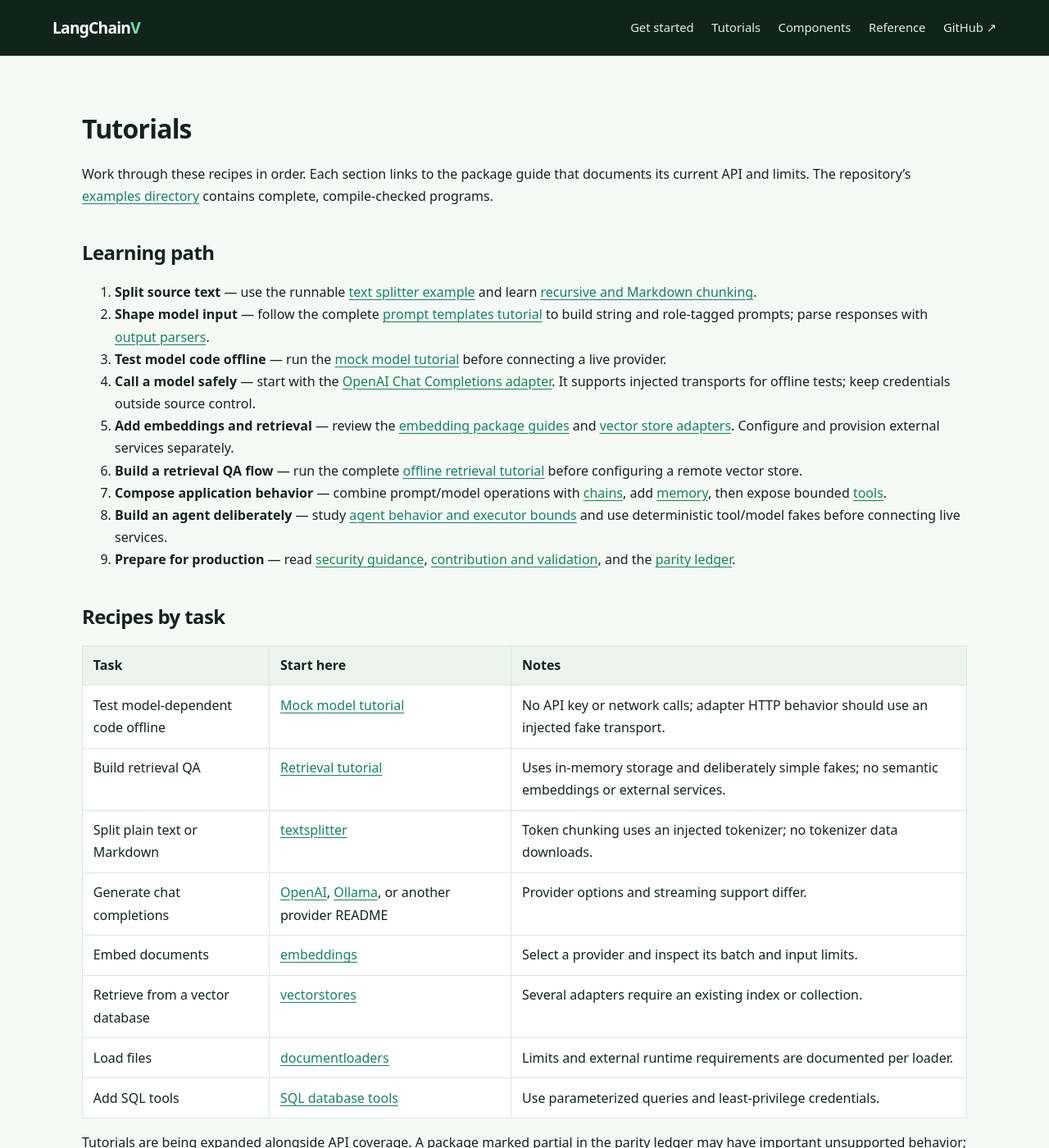
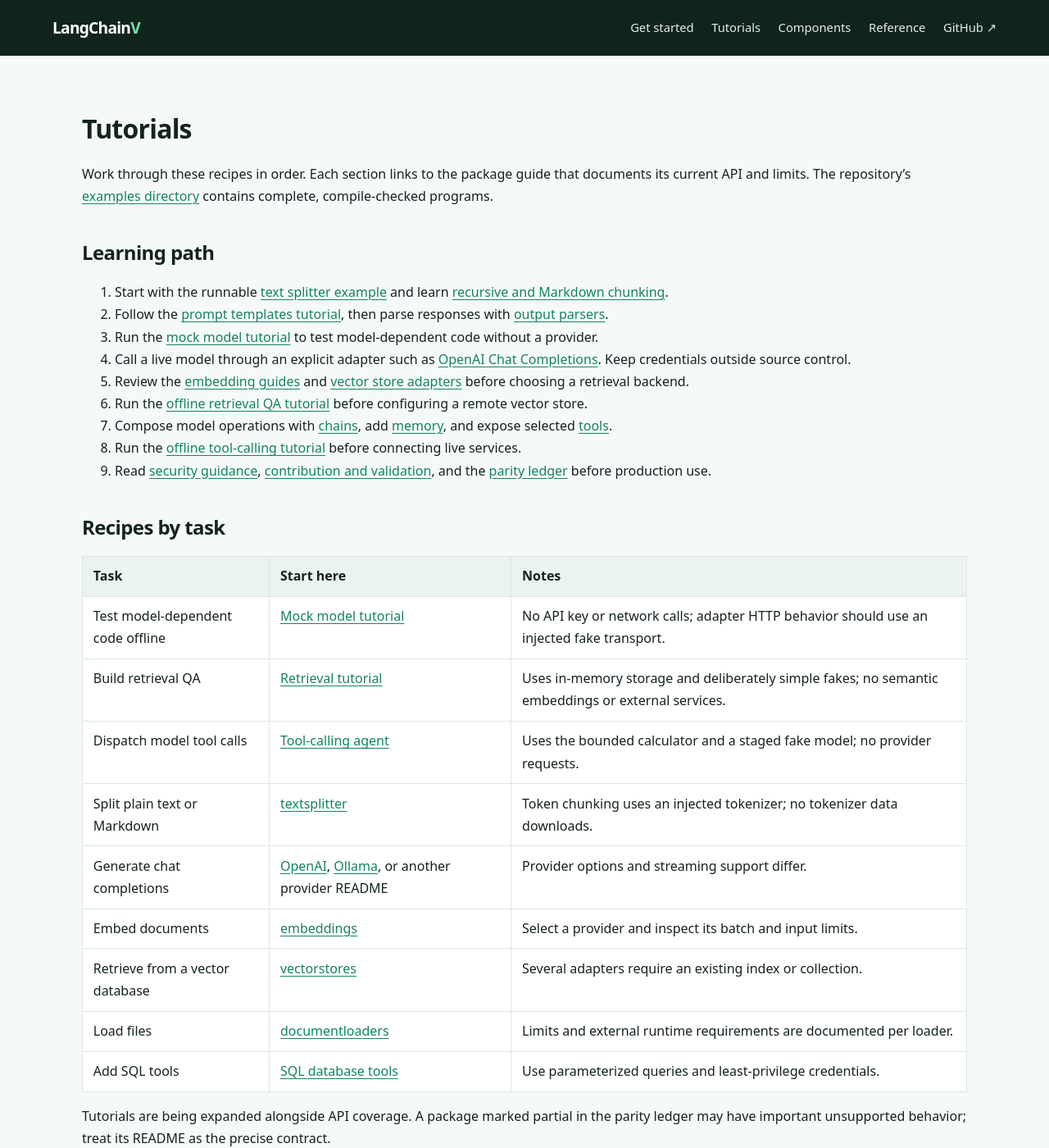
Before and after one commit to ulises-jeremias/langchainv, a Jekyll site: the page built from docs/tutorials.md, in a window 1280 px wide and 1400 px high. Shown: the whole window at 82% size. Built offline with Jekyll 4.4.1, drawn with Linux system fonts in a browser that asks for light colours.

Commit message:
docs: add tool-calling agent tutorial

```diff
--- a/docs/tutorials.md
+++ b/docs/tutorials.md
@@ -10,15 +10,15 @@ Work through these recipes in order. Each section links to the package guide tha
 
 ## Learning path
 
-1. **Split source text** — use the runnable [text splitter example](https://github.com/ulises-jeremias/langchainv/blob/main/examples/text_splitter/main.v) and learn [recursive and Markdown chunking](https://github.com/ulises-jeremias/langchainv/blob/main/textsplitter/README.md).
-2. **Shape model input** — follow the complete [prompt templates tutorial](prompt-templates/) to build string and role-tagged prompts; parse responses with [output parsers](https://github.com/ulises-jeremias/langchainv/blob/main/outputparser/README.md).
-3. **Test model code offline** — run the [mock model tutorial](offline-model-tests/) before connecting a live provider.
-4. **Call a model safely** — start with the [OpenAI Chat Completions adapter](https://github.com/ulises-jeremias/langchainv/blob/main/llms/openai/README.md). It supports injected transports for offline tests; keep credentials outside source control.
-5. **Add embeddings and retrieval** — review the [embedding package guides](https://github.com/ulises-jeremias/langchainv/tree/main/embeddings) and [vector store adapters](https://github.com/ulises-jeremias/langchainv/tree/main/vectorstores). Configure and provision external services separately.
-6. **Build a retrieval QA flow** — run the complete [offline retrieval tutorial](retrieval-qa/) before configuring a remote vector store.
-7. **Compose application behavior** — combine prompt/model operations with [chains](https://github.com/ulises-jeremias/langchainv/blob/main/chains/README.md), add [memory](https://github.com/ulises-jeremias/langchainv/blob/main/memory/README.md), then expose bounded [tools](https://github.com/ulises-jeremias/langchainv/tree/main/tools).
-8. **Build an agent deliberately** — study [agent behavior and executor bounds](https://github.com/ulises-jeremias/langchainv/blob/main/agents/README.md) and use deterministic tool/model fakes before connecting live services.
-9. **Prepare for production** — read [security guidance](https://github.com/ulises-jeremias/langchainv/blob/main/SECURITY.md), [contribution and validation](https://github.com/ulises-jeremias/langchainv/blob/main/CONTRIBUTING.md), and the [parity ledger](../reference/).
+1. Start with the runnable [text splitter example](https://github.com/ulises-jeremias/langchainv/blob/main/examples/text_splitter/main.v) and learn [recursive and Markdown chunking](https://github.com/ulises-jeremias/langchainv/blob/main/textsplitter/README.md).
+2. Follow the [prompt templates tutorial](prompt-templates/), then parse responses with [output parsers](https://github.com/ulises-jeremias/langchainv/blob/main/outputparser/README.md).
+3. Run the [mock model tutorial](offline-model-tests/) to test model-dependent code without a provider.
+4. Call a live model through an explicit adapter such as [OpenAI Chat Completions](https://github.com/ulises-jeremias/langchainv/blob/main/llms/openai/README.md). Keep credentials outside source control.
+5. Review the [embedding guides](https://github.com/ulises-jeremias/langchainv/tree/main/embeddings) and [vector store adapters](https://github.com/ulises-jeremias/langchainv/tree/main/vectorstores) before choosing a retrieval backend.
+6. Run the [offline retrieval QA tutorial](retrieval-qa/) before configuring a remote vector store.
+7. Compose model operations with [chains](https://github.com/ulises-jeremias/langchainv/blob/main/chains/README.md), add [memory](https://github.com/ulises-jeremias/langchainv/blob/main/memory/README.md), and expose selected [tools](https://github.com/ulises-jeremias/langchainv/tree/main/tools).
+8. Run the [offline tool-calling tutorial](tool-calling-agent/) before connecting live services.
+9. Read [security guidance](https://github.com/ulises-jeremias/langchainv/blob/main/SECURITY.md), [contribution and validation](https://github.com/ulises-jeremias/langchainv/blob/main/CONTRIBUTING.md), and the [parity ledger](../reference/) before production use.
 
 ## Recipes by task
 
@@ -26,6 +26,7 @@ Work through these recipes in order. Each section links to the package guide tha
 |---|---|---|
 | Test model-dependent code offline | [Mock model tutorial](offline-model-tests/) | No API key or network calls; adapter HTTP behavior should use an injected fake transport. |
 | Build retrieval QA | [Retrieval tutorial](retrieval-qa/) | Uses in-memory storage and deliberately simple fakes; no semantic embeddings or external services. |
+| Dispatch model tool calls | [Tool-calling agent](tool-calling-agent/) | Uses the bounded calculator and a staged fake model; no provider requests. |
 | Split plain text or Markdown | [textsplitter](https://github.com/ulises-jeremias/langchainv/blob/main/textsplitter/README.md) | Token chunking uses an injected tokenizer; no tokenizer data downloads. |
 | Generate chat completions | [OpenAI](https://github.com/ulises-jeremias/langchainv/blob/main/llms/openai/README.md), [Ollama](https://github.com/ulises-jeremias/langchainv/blob/main/llms/ollama/README.md), or another provider README | Provider options and streaming support differ. |
 | Embed documents | [embeddings](https://github.com/ulises-jeremias/langchainv/tree/main/embeddings) | Select a provider and inspect its batch and input limits. |
```
Also changed, not shown: docs/tutorials/tool-calling-agent.md (added, +56 -0 lines), examples/README.md, 1 other file.
